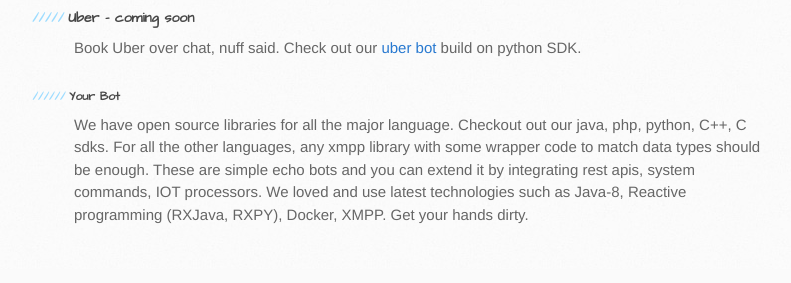
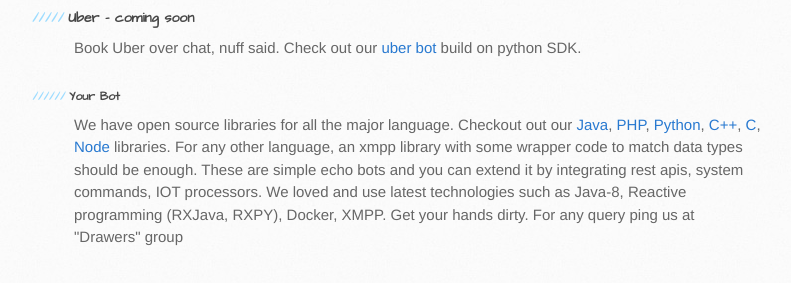
Before and after one commit to DrawersApp/drawersapp.github.io, a plain HTML site: page index.html in a window 1280 px wide. Shown: the part 2047-2330 px from the top of the page, without its empty margins (96-887 px from the left). Drawn offline with Linux system fonts and the light colour scheme.

Commit message:
Code commit for bots

```diff
--- a/index.html
+++ b/index.html
@@ -47,7 +47,7 @@
         <h5>Uber - coming soon</h5>
         <p>Book Uber over chat, nuff said. Check out our <a href="https://github.com/DrawersApp/Uber-Bot">uber bot</a> build on python SDK.</p>
         <h6>Your Bot</h6>
-        <p>We have open source libraries for all the major language. Checkout out our java, php, python, C++, C sdks. For all the other languages, any xmpp library with some wrapper code to match data types should be enough. These are simple echo bots and you can extend it by integrating rest apis, system commands, IOT processors. We loved and use latest technologies such as Java-8, Reactive programming (RXJava, RXPY), Docker, XMPP. Get your hands dirty.</p>
+        <p>We have open source libraries for all the major language. Checkout out our <a href="https://github.com/DrawersApp/Java-Bot">Java</a>, <a href="https://github.com/DrawersApp/Php-Bot">PHP</a>, <a href="https://github.com/DrawersApp/Python-Bot">Python</a>, <a href="https://github.com/DrawersApp/Cpp-Bot">C++</a>, <a href="https://github.com/DrawersApp/C-Bot">C</a>, <a href="https://github.com/DrawersApp/Node-Bot">Node</a> libraries. For any other language, an xmpp library with some wrapper code to match data types should be enough. These are simple echo bots and you can extend it by integrating rest apis, system commands, IOT processors. We loved and use latest technologies such as Java-8, Reactive programming (RXJava, RXPY), Docker, XMPP. Get your hands dirty. For any query ping us at "Drawers" group</p>
         </section>
         <aside id="sidebar">
           <a href="https://github.com/jasonlong/architect-theme/archive/master.zip" class="button">
```
